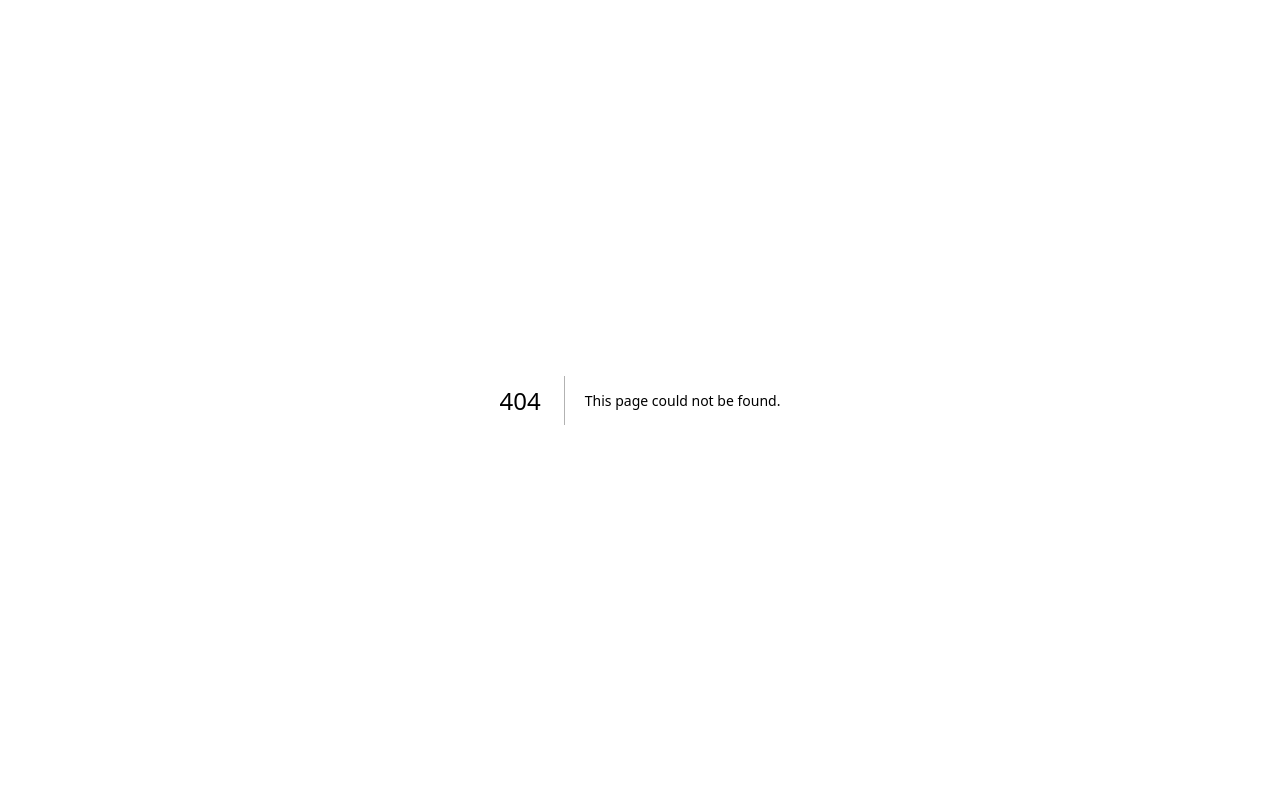
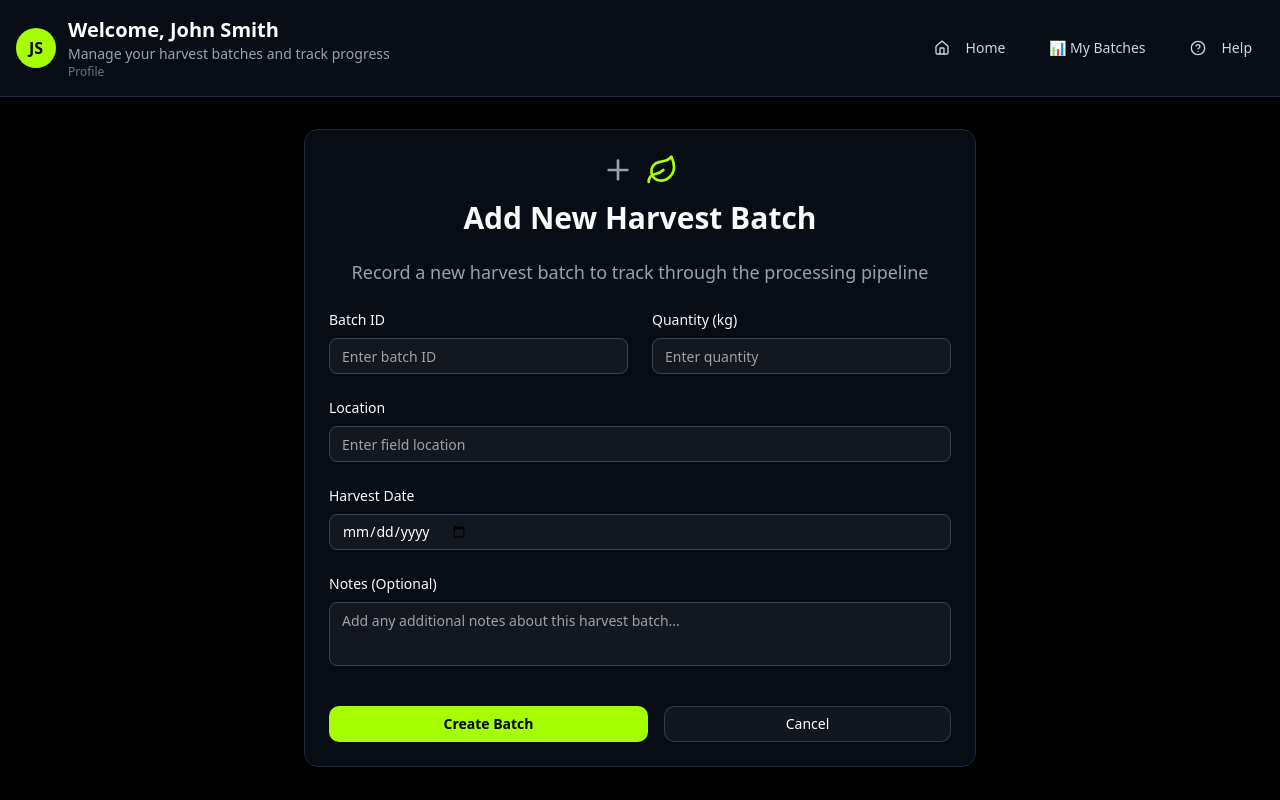
Before and after one commit to AyushSonar-dev/Blockchain-based-Ayurvedic-herbs-Tracebility-platform, a Next.js app: page /dashboard/farmer/Addharvest in a window 1280 px wide. Before the commit this address had no page. Built offline with nearby package versions, Linux system fonts and the light colour scheme.

Commit message:
created Add harvest component

```diff
--- /dev/null
+++ b/src/app/dashboard/farmer/Addharvest/page.tsx
@@ -0,0 +1,165 @@
+"use client"
+
+import { Button } from "@/components/ui/button"
+import { Input } from "@/components/ui/input"
+import { Label } from "@/components/ui/label"
+import { Card, CardContent, CardDescription, CardHeader, CardTitle } from "@/components/ui/card"
+import { Textarea } from "@/components/ui/textarea"
+import { Plus, Leaf, Home, HelpCircle } from "lucide-react"
+import Link from "next/link";
+import { useEffect, useState } from "react";
+
+function AddHarvestPage() {
+    const [role, setRole] = useState<string | null>(null);
+
+    useEffect(() => {
+      // Run only on client
+      const storedRole = localStorage.getItem("role");
+      setRole(storedRole);
+    }, []);
+  return (
+    <div className="min-h-screen bg-black text-white">
+      {/* Navigation */}
+      <nav className="border-b border-gray-800 bg-gray-900/50">
+        <div className="container mx-auto px-4 py-4">
+          <div className="flex items-center justify-between">
+            <div className="flex items-center gap-3">
+              <div className="w-10 h-10 bg-[#A6FF00] rounded-full flex items-center justify-center text-black font-bold">
+                JS
+              </div>
+              <div>
+                <h2 className="text-xl font-bold">Welcome, John Smith</h2>
+                <p className="text-sm text-gray-400">Manage your harvest batches and track progress</p>
+                <p className="text-xs text-gray-500">Profile</p>
+              </div>
+            </div>
+
+            <div className="flex items-center gap-4">
+              <Link href="/">
+                <Button variant="ghost" className="text-gray-300 hover:text-white hover:bg-gray-800">
+                  <Home className="w-4 h-4 mr-2" />
+                  Home
+                </Button>
+              </Link>
+
+              <Link href={'/dashboard/farmer'}>
+                <Button variant="ghost" className="text-gray-300 hover:text-white hover:bg-gray-800">
+                  📊 My Batches
+                </Button>
+              </Link>
+              <Link href="/help">
+                <Button variant="ghost" className="text-gray-300 hover:text-white hover:bg-gray-800">
+                  <HelpCircle className="w-4 h-4 mr-2" />
+                  Help
+                </Button>
+              </Link>
+            </div>
+          </div>
+        </div>
+      </nav>
+
+      <div className="container mx-auto px-4 py-8 flex items-center justify-center min-h-[calc(100vh-120px)]">
+        <Card className="w-full max-w-2xl bg-gray-900/50 border-gray-800 shadow-2xl">
+          <CardHeader className="text-center space-y-4">
+            <div className="flex items-center justify-center gap-3 mb-2">
+              <Plus className="w-8 h-8 text-gray-400" />
+              <Leaf className="w-8 h-8 text-[#A6FF00]" />
+            </div>
+            <CardTitle className="text-3xl font-bold">Add New Harvest Batch</CardTitle>
+            <CardDescription className="text-gray-400 text-lg">
+              Record a new harvest batch to track through the processing pipeline
+            </CardDescription>
+          </CardHeader>
+
+          <CardContent className="space-y-6">
+            <form className="space-y-6">
+              <div className="grid grid-cols-1 md:grid-cols-2 gap-6">
+                <div className="space-y-2">
+                  <Label htmlFor="batchId" className="text-sm font-medium">
+                    Batch ID
+                  </Label>
+                  <Input
+                    id="batchId"
+                    type="text"
+                    placeholder="Enter batch ID"
+                    required
+                    className="bg-gray-800 border-gray-700 text-white placeholder-gray-400 focus:border-[#A6FF00] focus:ring-[#A6FF00]/20 transition-all duration-300"
+                  />
+                </div>
+
+                <div className="space-y-2">
+                  <Label htmlFor="quantity" className="text-sm font-medium">
+                    Quantity (kg)
+                  </Label>
+                  <Input
+                    id="quantity"
+                    type="number"
+                    placeholder="Enter quantity"
+                    required
+                    className="bg-gray-800 border-gray-700 text-white placeholder-gray-400 focus:border-[#A6FF00] focus:ring-[#A6FF00]/20 transition-all duration-300"
+                  />
+                </div>
+              </div>
+
+              <div className="space-y-2">
+                <Label htmlFor="location" className="text-sm font-medium">
+                  Location
+                </Label>
+                <Input
+                  id="location"
+                  type="text"
+                  placeholder="Enter field location"
+                  required
+                  className="bg-gray-800 border-gray-700 text-white placeholder-gray-400 focus:border-[#A6FF00] focus:ring-[#A6FF00]/20 transition-all duration-300"
+                />
+              </div>
+
+              <div className="space-y-2">
+                <Label htmlFor="harvestDate" className="text-sm font-medium">
+                  Harvest Date
+                </Label>
+                <Input
+                  id="harvestDate"
+                  type="date"
+                  required
+                  className="bg-gray-800 border-gray-700 text-white placeholder-gray-400 focus:border-[#A6FF00] focus:ring-[#A6FF00]/20 transition-all duration-300"
+                />
+              </div>
+
+              <div className="space-y-2">
+                <Label htmlFor="notes" className="text-sm font-medium">
+                  Notes (Optional)
+                </Label>
+                <Textarea
+                  id="notes"
+                  placeholder="Add any additional notes about this harvest batch..."
+                  rows={4}
+                  className="bg-gray-800 border-gray-700 text-white placeholder-gray-400 focus:border-[#A6FF00] focus:ring-[#A6FF00]/20 transition-all duration-300 resize-none"
+                />
+              </div>
+
+              <div className="flex gap-4 pt-4">
+                <Button
+                  type="submit"
+                  className="flex-1 bg-[#A6FF00] hover:bg-[#8FE600] text-black font-semibold py-3 rounded-lg transition-all duration-300 hover:shadow-lg hover:shadow-[#A6FF00]/20"
+                >
+                  Create Batch
+                </Button>
+                <Link href="/farmer" className="flex-1">
+                  <Button
+                    type="button"
+                    variant="outline"
+                    className="w-full border-gray-700 text-white hover:bg-gray-800 bg-transparent py-3 rounded-lg transition-all duration-300"
+                  >
+                    Cancel
+                  </Button>
+                </Link>
+              </div>
+            </form>
+          </CardContent>
+        </Card>
+      </div>
+    </div>
+  )
+}
+export default AddHarvestPage;
--- a/src/app/dashboard/farmer/page.tsx
+++ b/src/app/dashboard/farmer/page.tsx
@@ -1,10 +1,15 @@
-import { Button } from "@/components/ui/button"
-import { Card } from "@/components/ui/card"
-import { Badge } from "@/components/ui/badge"
-import { DropdownMenu, DropdownMenuContent, DropdownMenuItem, DropdownMenuTrigger } from "@/components/ui/dropdown-menu"
-import { Home, Plus, HelpCircle, ChevronDown, MapPin } from "lucide-react"
-import Link from "next/link"
-import { BatchAnalytics } from "@/components/analytics-chart"
+import { Button } from "@/components/ui/button";
+import { Card } from "@/components/ui/card";
+import { Badge } from "@/components/ui/badge";
+import {
+  DropdownMenu,
+  DropdownMenuContent,
+  DropdownMenuItem,
+  DropdownMenuTrigger,
+} from "@/components/ui/dropdown-menu";
+import { Home, Plus, HelpCircle, ChevronDown, MapPin } from "lucide-react";
+import Link from "next/link";
+import { BatchAnalytics } from "@/components/analytics-chart";
 
 const batches = [
   {
@@ -71,7 +76,7 @@ const batches = [
     date: "2024-01-08",
     statusColor: "bg-blue-500 text-white",
   },
-]
+];
 
 export default function FarmerDashboard() {
   return (
@@ -87,7 +92,9 @@ export default function FarmerDashboard() {
                 </div>
                 <div>
                   <h2 className="text-xl font-bold">Welcome, John Smith</h2>
-                  <p className="text-sm text-gray-400">Manage your harvest batches and track progress</p>
+                  <p className="text-sm text-gray-400">
+                    Manage your harvest batches and track progress
+                  </p>
                   <p className="text-xs text-gray-500">Profile</p>
                 </div>
               </div>
@@ -95,22 +102,27 @@ export default function FarmerDashboard() {
 
             <div className="flex items-center gap-4">
               <Link href="/">
-                <Button variant="ghost" className="text-gray-300 hover:text-white hover:bg-gray-800">
+                <Button
+                  variant="ghost"
+                  className="text-gray-300 hover:text-white hover:bg-gray-800"
+                >
                   <Home className="w-4 h-4 mr-2" />
                   Home
                 </Button>
               </Link>
 
-              <Button className="bg-[#A6FF00] hover:bg-[#8FE600] text-black font-semibold">📊 My Batches</Button>
-              <Link href={'/help'}>
-              <Button  variant="ghost" className="text-gray-300 hover:text-white hover:bg-gray-800">
+              <Button className="bg-[#A6FF00] hover:bg-[#8FE600] text-black font-semibold">
+                📊 My Batches
+              </Button>
+              <Link href={"/help"}>
+                <Button
+                  variant="ghost"
+                  className="text-gray-300 hover:text-white hover:bg-gray-800"
+                >
                   <HelpCircle className="w-4 h-4 mr-2" />
                   Help
                 </Button>
-
               </Link>
-
-
             </div>
           </div>
         </div>
@@ -121,22 +133,38 @@ export default function FarmerDashboard() {
         <div className="flex items-center justify-between mb-8">
           <h1 className="text-3xl font-bold">My Harvest Batches</h1>
           <div className="flex items-center gap-4">
+            <Link href={'/dashboard/farmer/Addharvest'}>
               <Button className="bg-[#A6FF00] hover:bg-[#8FE600] text-black font-semibold rounded-lg">
                 <Plus className="w-4 h-4 mr-2" />
                 Add Harvest
               </Button>
+            </Link>
+
             <DropdownMenu>
               <DropdownMenuTrigger asChild>
-                <Button variant="outline" className="border-gray-700 text-white hover:bg-gray-800 bg-transparent">
+                <Button
+                  variant="outline"
+                  className="border-gray-700 text-white hover:bg-gray-800 bg-transparent"
+                >
                   All Status <ChevronDown className="w-4 h-4 ml-2" />
                 </Button>
               </DropdownMenuTrigger>
               <DropdownMenuContent className="bg-gray-900 border-gray-700">
-                <DropdownMenuItem className="text-white hover:bg-gray-800">All Status</DropdownMenuItem>
-                <DropdownMenuItem className="text-white hover:bg-gray-800">Collected</DropdownMenuItem>
-                <DropdownMenuItem className="text-white hover:bg-gray-800">Received</DropdownMenuItem>
-                <DropdownMenuItem className="text-white hover:bg-gray-800">In Processing</DropdownMenuItem>
-                <DropdownMenuItem className="text-white hover:bg-gray-800">Processed</DropdownMenuItem>
+                <DropdownMenuItem className="text-white hover:bg-gray-800">
+                  All Status
+                </DropdownMenuItem>
+                <DropdownMenuItem className="text-white hover:bg-gray-800">
+                  Collected
+                </DropdownMenuItem>
+                <DropdownMenuItem className="text-white hover:bg-gray-800">
+                  Received
+                </DropdownMenuItem>
+                <DropdownMenuItem className="text-white hover:bg-gray-800">
+                  In Processing
+                </DropdownMenuItem>
+                <DropdownMenuItem className="text-white hover:bg-gray-800">
+                  Processed
+                </DropdownMenuItem>
               </DropdownMenuContent>
             </DropdownMenu>
           </div>
@@ -151,17 +179,32 @@ export default function FarmerDashboard() {
             <table className="w-full">
               <thead>
                 <tr className="border-b border-gray-800">
-                  <th className="text-left p-4 text-gray-400 font-medium">Batch ID</th>
-                  <th className="text-left p-4 text-gray-400 font-medium">Quantity</th>
-                  <th className="text-left p-4 text-gray-400 font-medium">Location</th>
-                  <th className="text-left p-4 text-gray-400 font-medium">Status</th>
-                  <th className="text-left p-4 text-gray-400 font-medium">Date</th>
-                  <th className="text-left p-4 text-gray-400 font-medium">Actions</th>
+                  <th className="text-left p-4 text-gray-400 font-medium">
+                    Batch ID
+                  </th>
+                  <th className="text-left p-4 text-gray-400 font-medium">
+                    Quantity
+                  </th>
+                  <th className="text-left p-4 text-gray-400 font-medium">
+                    Location
+                  </th>
+                  <th className="text-left p-4 text-gray-400 font-medium">
+                    Status
+                  </th>
+                  <th className="text-left p-4 text-gray-400 font-medium">
+                    Date
+                  </th>
+                  <th className="text-left p-4 text-gray-400 font-medium">
+                    Actions
+                  </th>
                 </tr>
               </thead>
               <tbody>
                 {batches.map((batch) => (
-                  <tr key={batch.id} className="border-b border-gray-800/50 hover:bg-gray-800/30">
+                  <tr
+                    key={batch.id}
+                    className="border-b border-gray-800/50 hover:bg-gray-800/30"
+                  >
                     <td className="p-4 font-medium">{batch.id}</td>
                     <td className="p-4">{batch.quantity}</td>
                     <td className="p-4">
@@ -171,7 +214,11 @@ export default function FarmerDashboard() {
                       </div>
                     </td>
                     <td className="p-4">
-                      <Badge className={`${batch.statusColor} rounded-full px-3 py-1`}>{batch.status}</Badge>
+                      <Badge
+                        className={`${batch.statusColor} rounded-full px-3 py-1`}
+                      >
+                        {batch.status}
+                      </Badge>
                     </td>
                     <td className="p-4 text-gray-300">{batch.date}</td>
                     <td className="p-4">
@@ -194,7 +241,9 @@ export default function FarmerDashboard() {
         <div className="flex items-center justify-between mt-6">
           <p className="text-sm text-gray-400">Showing 8 batches</p>
           <div className="flex items-center gap-2">
-            <Button className="bg-[#A6FF00] text-black hover:bg-[#8FE600] w-10 h-10 rounded-lg">1</Button>
+            <Button className="bg-[#A6FF00] text-black hover:bg-[#8FE600] w-10 h-10 rounded-lg">
+              1
+            </Button>
             <Button
               variant="outline"
               className="border-gray-700 text-white hover:bg-gray-800 w-10 h-10 rounded-lg bg-transparent"
@@ -211,5 +260,5 @@ export default function FarmerDashboard() {
         </div>
       </div>
     </div>
-  )
+  );
 }
--- a/src/app/help/page.tsx
+++ b/src/app/help/page.tsx
@@ -41,12 +41,7 @@ function HelpPage() {
                   Home
                 </Button>
               </Link>
-              <Link href="/add-harvest">
-                <Button className="bg-[#A6FF00] hover:bg-[#8FE600] text-black font-semibold">
-                  <Plus className="w-4 h-4 mr-2" />
-                  Add Harvest
-                </Button>
-              </Link>
+
               <Link  href={`/dashboard/${role}`}>
                 <Button variant="ghost" className="text-gray-300 hover:text-white hover:bg-gray-800">
                   📊 My Batches
```
Lines whose indentation alone changed are shown as unchanged.
